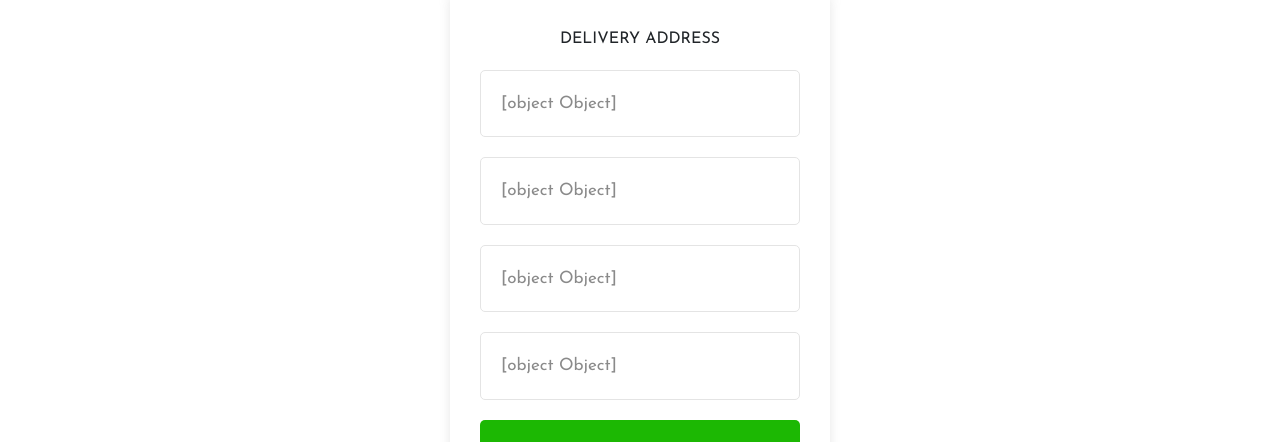
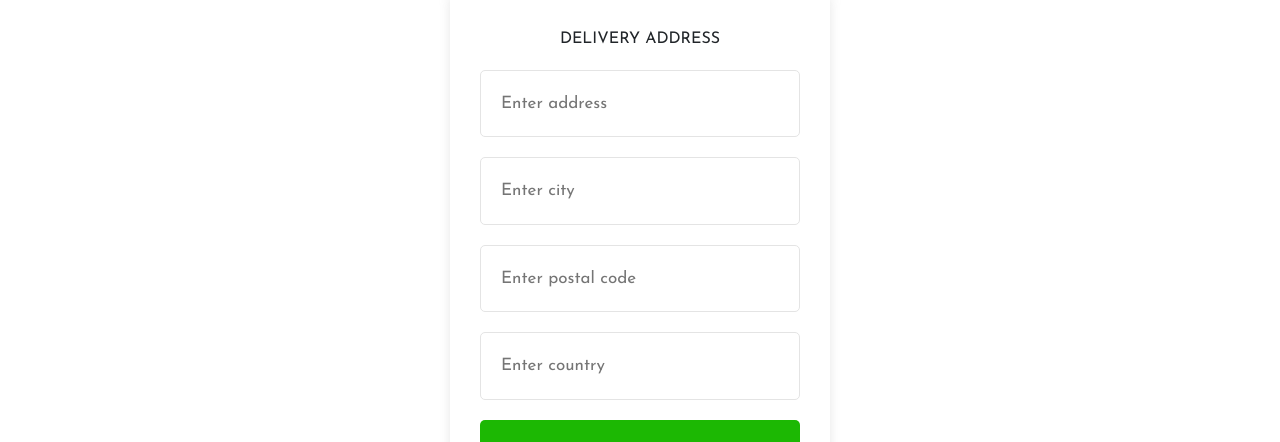
Before and after one commit to Harshana369/ecommcer-project-one-, a React (Create React App) app: page /login/1 in a window 1280 px wide. Shown: the part 186-628 px from the top of the page. Built offline with nearby package versions, Linux system fonts and the light colour scheme.

Commit message:
create payment method

```diff
--- a/src/Redux/Actions/cartActions.js
+++ b/src/Redux/Actions/cartActions.js
@@ -1,11 +1,13 @@
 import axios from "axios";
 import {
-  CART_ADD_ITEM, CART_REMOVE_ITEM, CART_SAVE_SHIPPING_ADDRESS,
+  CART_ADD_ITEM,
+  CART_REMOVE_ITEM,
+  CART_SAVE_PAYMENT_METHOD,
+  CART_SAVE_SHIPPING_ADDRESS,
 } from "../Constants/CartConstants";
 
 // ADD TO CART
 export const addToCart = (id, qty) => async (dispatch, getState) => {
-
   const { data } = await axios.get(`/api/products/${id}`);
   dispatch({
     type: CART_ADD_ITEM,
@@ -32,7 +34,6 @@ export const removefromcart = (id) => (dispatch, getState) => {
   localStorage.setItem("cartItems", JSON.stringify(getState().cart.cartItems));
 };
 
-
 // SAVE SHIPPING ADDRESS
 export const saveShippingAddress = (data) => (dispatch) => {
   dispatch({
@@ -42,3 +43,13 @@ export const saveShippingAddress = (data) => (dispatch) => {
 
   localStorage.setItem("shippingAddress", JSON.stringify(data));
 };
+
+// SAVE PAYMENT METHOD
+export const savePaymentMethod = (data) => (dispatch) => {
+  dispatch({
+    type: CART_SAVE_PAYMENT_METHOD,
+    payload: data,
+  });
+
+  localStorage.setItem("paymentMethod", JSON.stringify(data));
+};
--- a/src/Redux/Constants/CartConstants.js
+++ b/src/Redux/Constants/CartConstants.js
@@ -2,3 +2,4 @@ export const CART_ADD_ITEM = "CART_ADD_ITEM";
 export const CART_REMOVE_ITEM = "CART_REMOVE_ITEM";
 export const CART_CLEAR_ITEMS = "CART_CLEAR_ITEMS";
 export const CART_SAVE_SHIPPING_ADDRESS = "CART_SAVE_SHIPPING_ADDRESS";
+export const CART_SAVE_PAYMENT_METHOD = "CART_SAVE_PAYMENT_METHOD";
--- a/src/Redux/Reducers/CartReducers.js
+++ b/src/Redux/Reducers/CartReducers.js
@@ -1,4 +1,4 @@
-import { CART_ADD_ITEM, CART_REMOVE_ITEM, CART_SAVE_SHIPPING_ADDRESS } from "../Constants/CartConstants";
+import { CART_ADD_ITEM, CART_REMOVE_ITEM, CART_SAVE_PAYMENT_METHOD, CART_SAVE_SHIPPING_ADDRESS } from "../Constants/CartConstants";
 
 export const cartReducer = (
   state = { cartItems: [], shippingAddress: {} },
@@ -39,6 +39,12 @@ export const cartReducer = (
         shippingAddress: action.payload,
       };
 
+    case CART_SAVE_PAYMENT_METHOD:
+      return {
+        ...state,
+        paymentMethod: action.payload,
+      };
+
     default:
       return state;
   }
--- a/src/screens/CartScreen.js
+++ b/src/screens/CartScreen.js
@@ -2,7 +2,11 @@ import React, { useEffect } from "react";
 import Header from "./../components/Header";
 import { Link, useLocation, useNavigate, useParams } from "react-router-dom";
 import { useDispatch, useSelector } from "react-redux";
-import { addToCart, removefromcart } from "../Redux/Actions/cartActions";
+import {
+  addToCart,
+  removefromcart,
+
+} from "../Redux/Actions/cartActions";
 
 const CartScreen = () => {
   window.scrollTo(0, 0);
--- a/src/screens/PaymentScreen.js
+++ b/src/screens/PaymentScreen.js
@@ -1,15 +1,37 @@
-import React from "react";
-import { Link } from "react-router-dom";
+import React, { useState } from "react";
+import { useDispatch, useSelector } from "react-redux";
+import { useNavigate } from "react-router-dom";
+import { savePaymentMethod } from "../Redux/Actions/cartActions";
 import Header from "./../components/Header";
 
 const PaymentScreen = () => {
   window.scrollTo(0, 0);
 
+   const navigate = useNavigate();
+
+  const cart = useSelector((state) => state.cart);
+  const { shippingAddress } = cart;
+
+  if (!shippingAddress) {
+    navigate("/shipping");
+  }
+
+
+  const dispatch = useDispatch();
+
+
+
+  const [paymentMethod, setPaymentMethod] = useState("paypal");
+
   const submitHandler = (e) => {
     e.preventDefault();
+    dispatch(savePaymentMethod(paymentMethod));
+    navigate("/placeorder");
   };
+
   return (
     <>
+
       <Header />
       <div className="container d-flex justify-content-center align-items-center login-center">
         <form
@@ -19,16 +41,17 @@ const PaymentScreen = () => {
           <h6>SELECT PAYMENT METHOD</h6>
           <div className="payment-container">
             <div className="radio-container">
-              <input className="form-check-input" type="radio" value="PayPal" />
+              <input
+                className="form-check-input"
+                type="radio"
+                value={paymentMethod}
+                onChange={(e) => setPaymentMethod(e.target.value)}
+              />
               <label className="form-check-label">PayPal or Credit Card</label>
             </div>
           </div>
 
-          <button type="submit">
-            <Link to="/placeorder" className="text-white">
-              Continue
-            </Link>
-          </button>
+          <button type="submit">Continue</button>
         </form>
       </div>
     </>
--- a/src/screens/ShippingScreen.js
+++ b/src/screens/ShippingScreen.js
@@ -3,6 +3,7 @@ import { useDispatch, useSelector } from "react-redux";
 import { useNavigate } from "react-router-dom";
 import Header from "../components/Header";
 import { saveShippingAddress } from "../Redux/Actions/cartActions";
+
 
 const ShippingScreen = () => {
   window.scrollTo(0, 0);
@@ -11,13 +12,14 @@ const ShippingScreen = () => {
   const cart = useSelector((state) => state.cart);
   const { shippingAddress } = cart;
 
-  const inputRef = React.useRef(null);
+  const inputRef = React.useRef();
 
-  const [address, setAddress] = useState(shippingAddress.address || inputRef);
-  const [city, setCity] = useState(shippingAddress.city || inputRef);
-  const [postalCode, setPostalCode] = useState(shippingAddress.postalCode || inputRef
+  const [address, setAddress] = useState(shippingAddress.address );
+  const [city, setCity] = useState(shippingAddress.city);
+  const [postalCode, setPostalCode] = useState(
+    shippingAddress.postalCode
   );
-  const [country, setCountry] = useState(shippingAddress.country || inputRef);
+  const [country, setCountry] = useState(shippingAddress.country);
 
   const dispatch = useDispatch();
 
```
